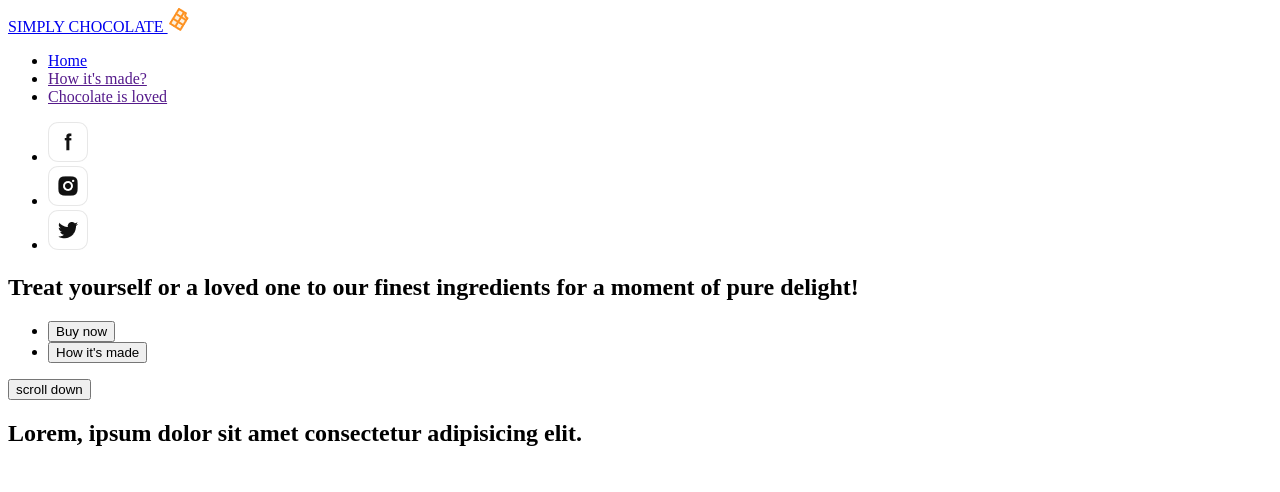
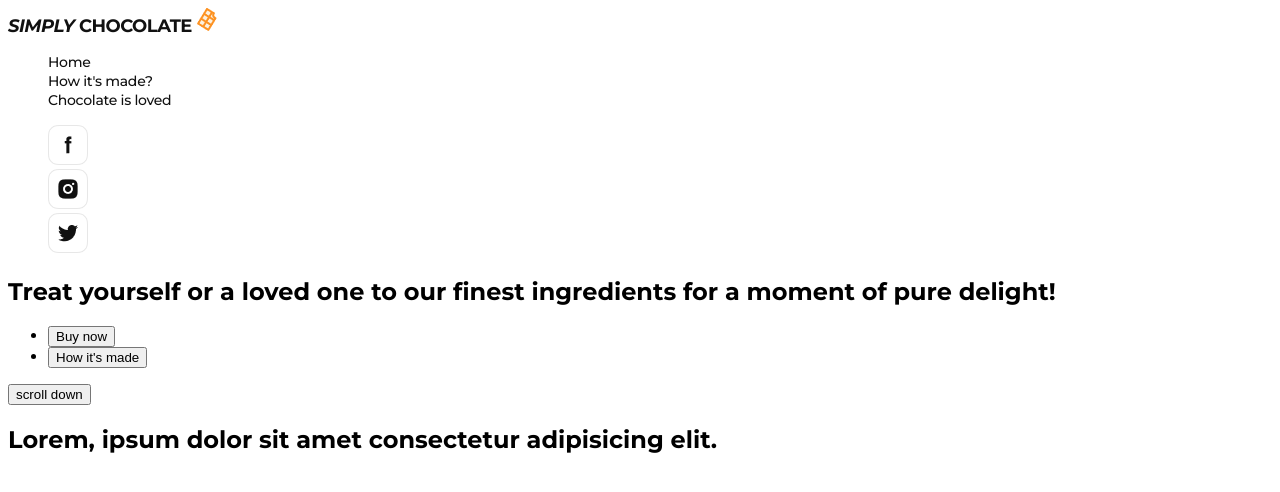
Before and after one commit to ASkypka/bc-66-practice, a plain HTML site: page index.html in a window 1280 px wide. Drawn offline with Linux system fonts and the light colour scheme.

Commit message:
css header

```diff
--- /dev/null
+++ b/css/styles.css
@@ -0,0 +1,39 @@
+/* Base */
+body{
+font-family: 'Montserrat', sans-serif;
+}
+
+.list{
+list-style-type: none;
+}
+
+.link{
+text-decoration: none;
+}
+
+/* Header */
+.logo{
+color: var(--black, #111);
+font-size: 18px;
+font-weight: 700;
+line-height: 1.11px;
+letter-spacing: -0.54px;
+}
+
+.logo-span{
+font-style: italic;
+}
+
+.nav-link{
+color: var(--black, #111);
+font-size: 14px;
+font-style: normal;
+font-weight: 500;
+line-height: 1.14px;
+letter-spacing: -0.28px;
+}
+
+.nav-link:hover,
+.nav-link:focus{
+color: #FD9222;
+}
--- a/index.html
+++ b/index.html
@@ -4,21 +4,25 @@
     <meta charset="UTF-8" />
     <meta name="viewport" content="width=device-width, initial-scale=1.0" />
     <title>SimplyChocolate</title>
+    <link rel="preconnect" href="https://fonts.googleapis.com">
+    <link rel="preconnect" href="https://fonts.gstatic.com" crossorigin>
+    <link href="https://fonts.googleapis.com/css2?family=Montserrat:ital,wght@0,400;0,500;0,600;0,700;1,700&family=PT+Sans+Narrow:wght@400;700&display=swap" rel="stylesheet">
+    <link rel="stylesheet" href="./css/styles.css">
   </head>
   <body>
-    <header>
-      <a href="./index.html">
-        SIMPLY CHOCOLATE
+    <header class="header">
+      <a class="logo link" href="./index.html">
+        <span class="logo-span">SIMPLY</span> CHOCOLATE
         <img src="./images/chocolate.png" alt="icon" />
       </a>
-      <nav>
-        <ul>
-          <li><a href="./index.html">Home</a></li>
-          <li><a href="">How it's made?</a></li>
-          <li><a href="">Chocolate is loved</a></li>
+      <nav class="header-nav">
+        <ul class="header-nav-list list">
+          <li><a class="nav-link link" href="./index.html">Home</a></li>
+          <li><a class="nav-link link" href="">How it's made?</a></li>
+          <li><a class="nav-link link" href="">Chocolate is loved</a></li>
         </ul>
       </nav>
-      <ul>
+      <ul class="header-icons-list list">
         <li>
           <a href=""
             ><img src="./images/facebook.png" alt="Facebook" width="40"
```
